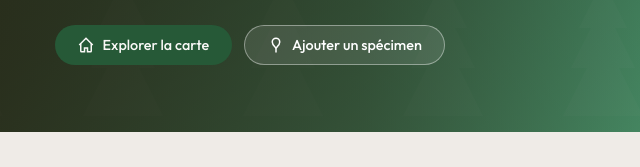
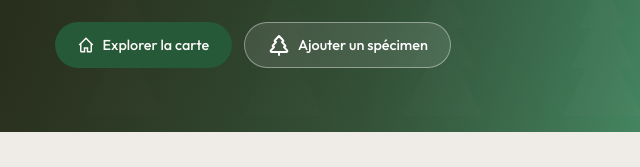
Before and after one commit to Choopsy/Projet---Partie-Web, a plain HTML site: page Front/index.html in a window 1280 px wide. Shown: the part 413-580 px from the top of the page, 277-917 px from the left. Drawn offline with nearby package versions, Linux system fonts and the light colour scheme; a web font is replaced by a local one.

Commit message:
modification logo Acueil et sur tout les pages concerné

```diff
--- a/Front/index.html
+++ b/Front/index.html
@@ -60,7 +60,7 @@
           Explorer la carte
         </a>
         <a class="btn btn-outline" style="color:#fff; border-color:rgba(255,255,255,.4); background:rgba(255,255,255,.1);" href="ajouter.html">
-          <svg width="18" height="18" viewBox="0 0 24 24" fill="none" stroke="currentColor" stroke-width="2"><path d="M17 8a5 5 0 0 0-10 0c0 4 3 6 5 8 2-2 5-4 5-8z"/><path d="M12 16v6"/></svg>
+          <svg xmlns="http://www.w3.org/2000/svg" width="24" height="24" viewBox="0 0 24 24" fill="none" stroke="currentColor" stroke-width="2" stroke-linecap="round" stroke-linejoin="round" class="lucide lucide-tree-pine h-4 w-4" aria-hidden="true"><path d="m17 14 3 3.3a1 1 0 0 1-.7 1.7H4.7a1 1 0 0 1-.7-1.7L7 14h-.3a1 1 0 0 1-.7-1.7L9 9h-.2A1 1 0 0 1 8 7.3L12 3l4 4.3a1 1 0 0 1-.8 1.7H15l3 3.3a1 1 0 0 1-.7 1.7H17Z"></path><path d="M12 22v-3"></path></svg>
           Ajouter un spécimen
         </a>
       </div>
```
